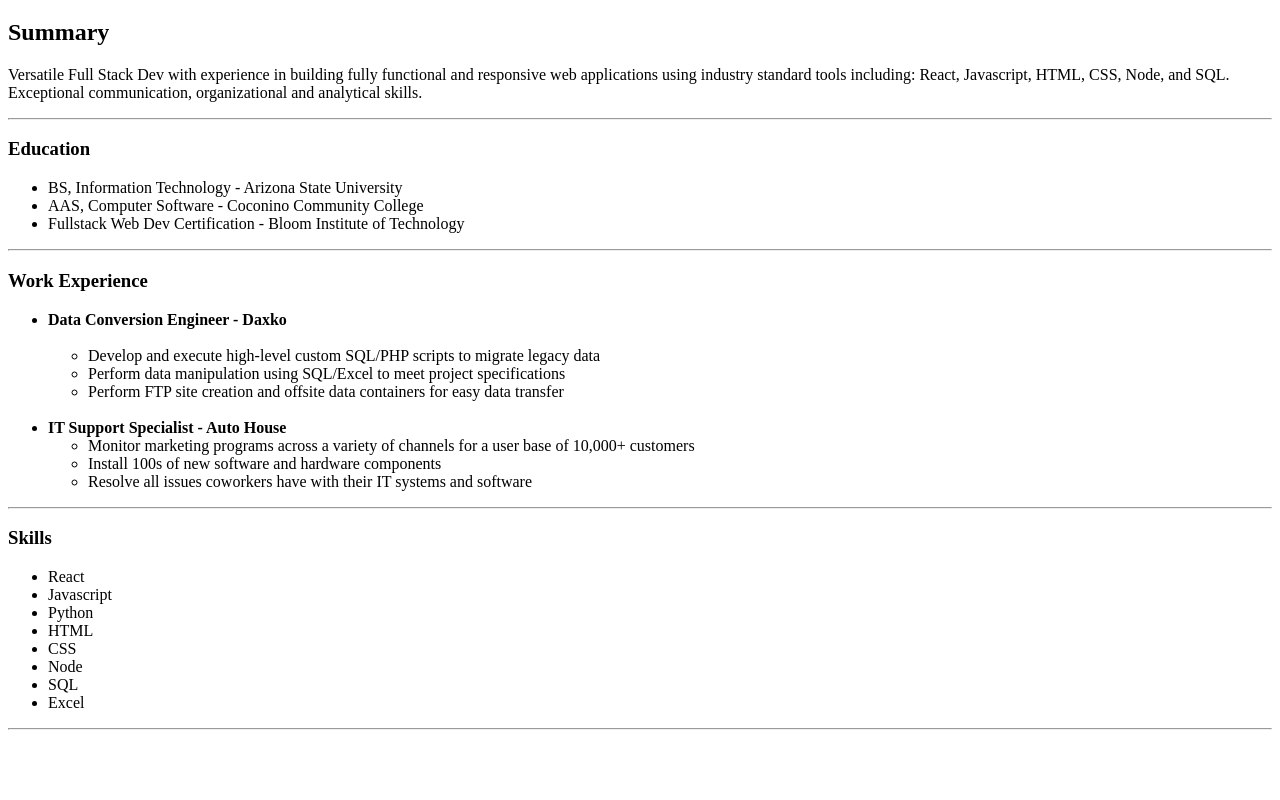
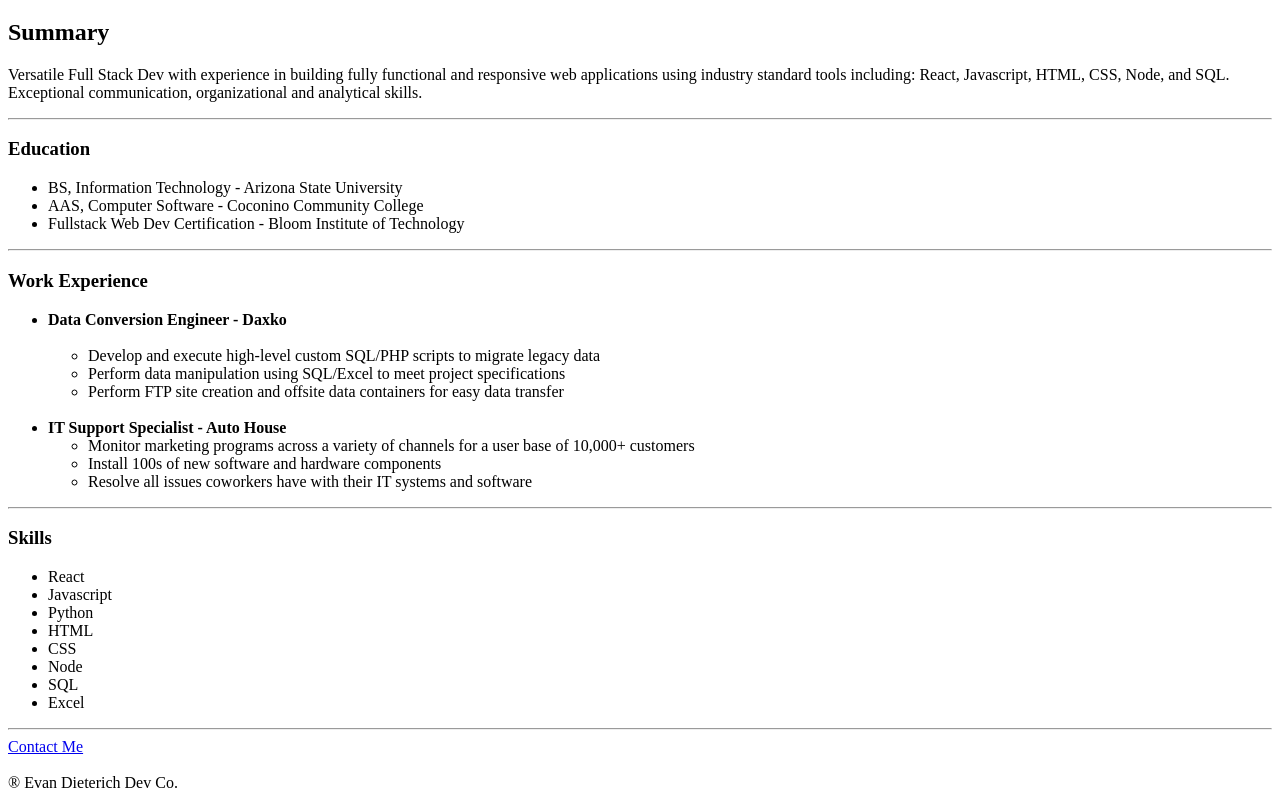
Before and after one commit to Evan-Dieterich/html-portfolio, a plain HTML site: page index.html in a window 1280 px wide. Shown: the part 409-1209 px from the top of the page. Before the commit the page ends 1147 px from the top, so only its background shows below. Drawn offline with Linux system fonts and the light colour scheme.

Commit message:
Update index.html

```diff
--- a/index.html
+++ b/index.html
@@ -45,5 +45,8 @@
         <li>Excel</li>
     </ul>
     <hr/>
-    <a href = "contact.html"
+    <a href="contact.html">Contact Me</a>
 </body>
+<br/>
+<br/>
+<footer>&reg; Evan Dieterich Dev Co.</footer>
```
